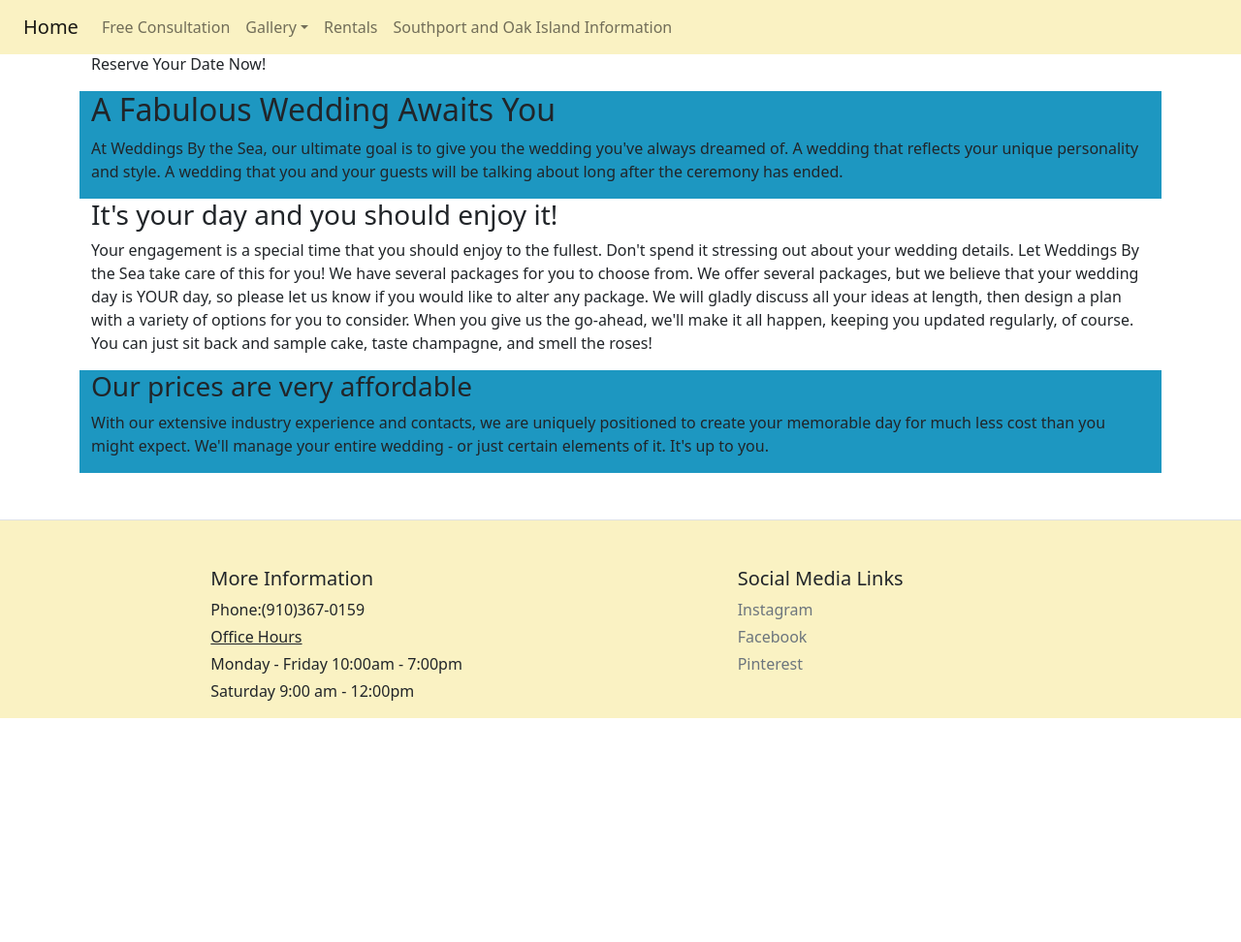
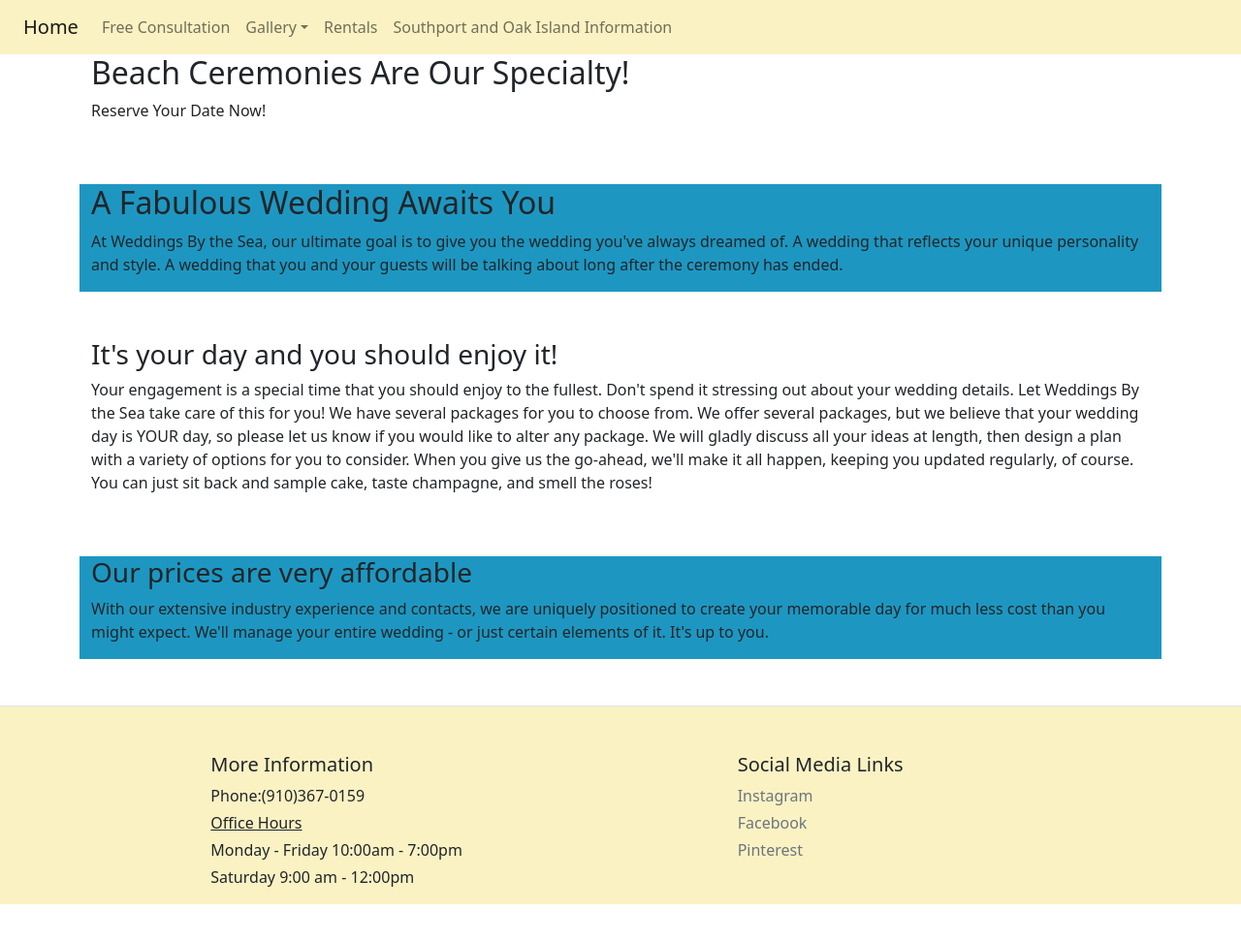
Before and after one commit to weddingsbytheseanc/weddingsbytheseanc.github.io, a Jekyll site: the page built from index.html, in a window 1280 px wide and 981 px high. Shown: the top 972 px of the window at 97% size. Built offline with Jekyll 4.4.1, drawn with Linux system fonts in a browser that asks for light colours; nearby versions of some CDN libraries; library files that are not in the unit come from our copies.

Commit message:
Update index.html
changed containers to sections

```diff
--- a/index.html
+++ b/index.html
@@ -2,19 +2,19 @@
 layout: default
 title: Weddings By The Sea NC Home Page
 ---
-<div class="container" style="background-color: #FFFFFF;">
+<section style="background-color: #FFFFFF;">
   <h2>Beach Ceremonies Are Our Specialty!</h2>
   <p>Reserve Your Date Now!</p>
-</div>
-<div class="container" style="background-color: #1D97C1;">
+</section>
+<section style="background-color: #1D97C1;">
   <h2>A Fabulous Wedding Awaits You</h2>
   <p>At Weddings By the Sea, our ultimate goal is to give you the wedding you've always dreamed of. A wedding that reflects your unique personality and style. A wedding that you and your guests will be talking about long after the ceremony has ended.</p>
-</div>
-<div class="container" style="background-color: #FFFFFF;">
+</section>
+<section style="background-color: #FFFFFF;">
   <h3>It's your day and you should enjoy it!</h3>
   <p>Your engagement is a special time that you should enjoy to the fullest. Don't spend it stressing out about your wedding details. Let Weddings By the Sea take care of this for you! We have several packages for you to choose from. We offer several packages, but we believe that your wedding day is YOUR day, so please let us know if you would like to alter any package. We will gladly discuss all your ideas at length, then design a plan with a variety of options for you to consider. When you give us the go-ahead, we'll make it all happen, keeping you updated regularly, of course. You can just sit back and sample cake, taste champagne, and smell the roses!</p>
-</div>
-<div class="container" style="background-color: #1D97C1;">
+</section>
+<section style="background-color: #1D97C1;">
   <h3>Our prices are very affordable</h3>
   <p>With our extensive industry experience and contacts, we are uniquely positioned to create your memorable day for much less cost than you might expect. We'll manage your entire wedding - or just certain elements of it. It's up to you.</p>
-</div>
+</section>
```
